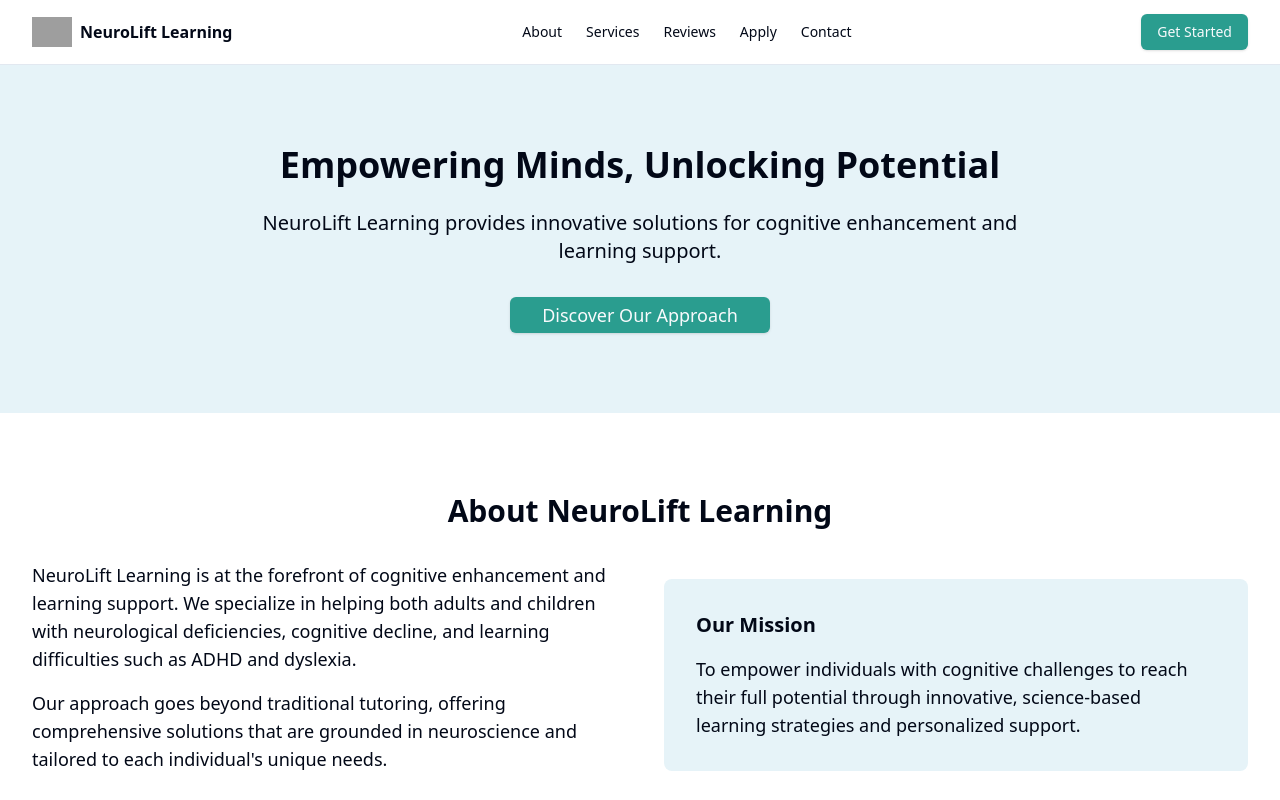
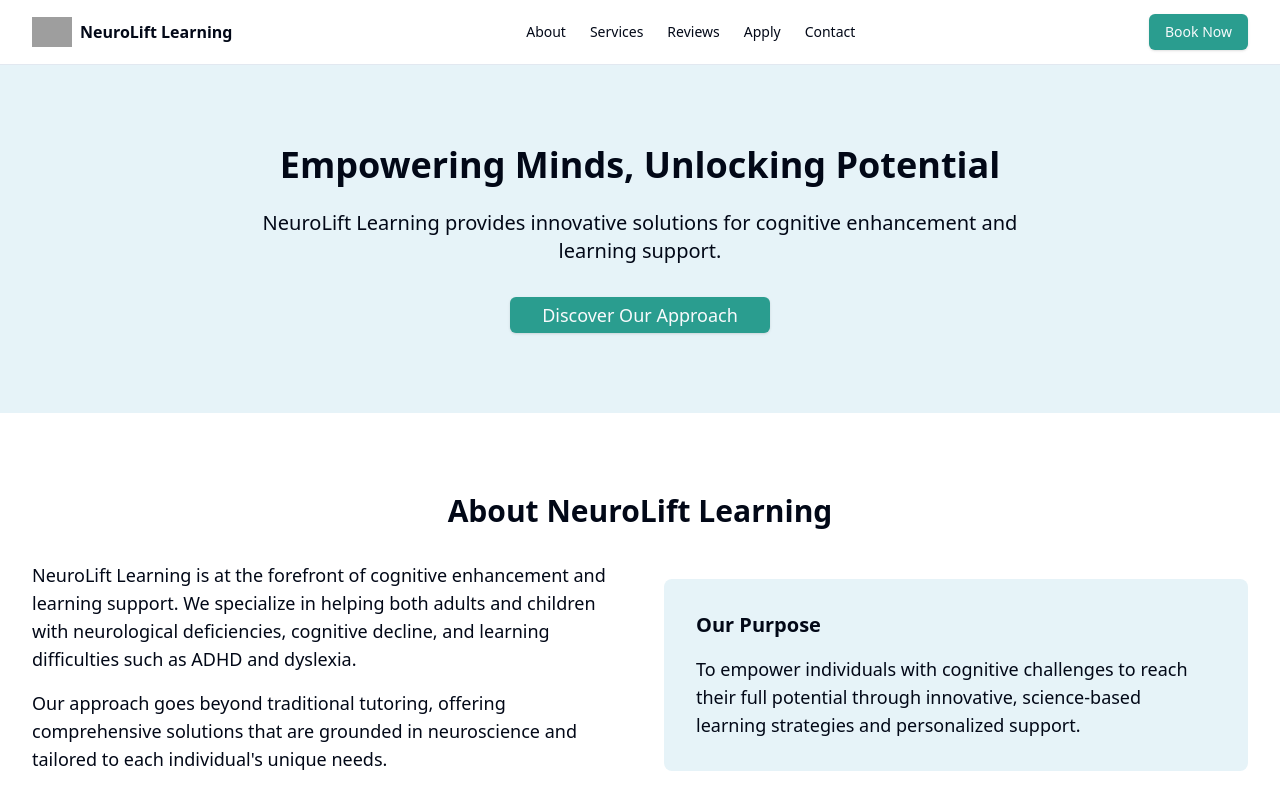
Before and after one commit to Femlol1/nerolift_learning, a Next.js app: page / in a window 1280 px wide. Shown: the top 800 px of the page. Built offline with nearby package versions, Linux system fonts and the light colour scheme; grey boxes are pictures that could not be loaded.

Commit message:
Update page.tsx

```diff
--- a/app/page.tsx
+++ b/app/page.tsx
@@ -50,7 +50,7 @@ export default function Home() {
 							Contact
 						</Link>
 					</nav>
-					<Button className="bg-teal-600 hover:bg-teal-700">Get Started</Button>
+					<Button className="bg-teal-600 hover:bg-teal-700">Book Now</Button>
 				</div>
 			</header>
 
@@ -93,7 +93,7 @@ export default function Home() {
 								</p>
 							</div>
 							<div className="bg-light-blue rounded-lg p-8">
-								<h3 className="text-xl font-semibold mb-4">Our Mission</h3>
+								<h3 className="text-xl font-semibold mb-4">Our Purpose</h3>
 								<p className="text-lg">
 									To empower individuals with cognitive challenges to reach
 									their full potential through innovative, science-based
```
